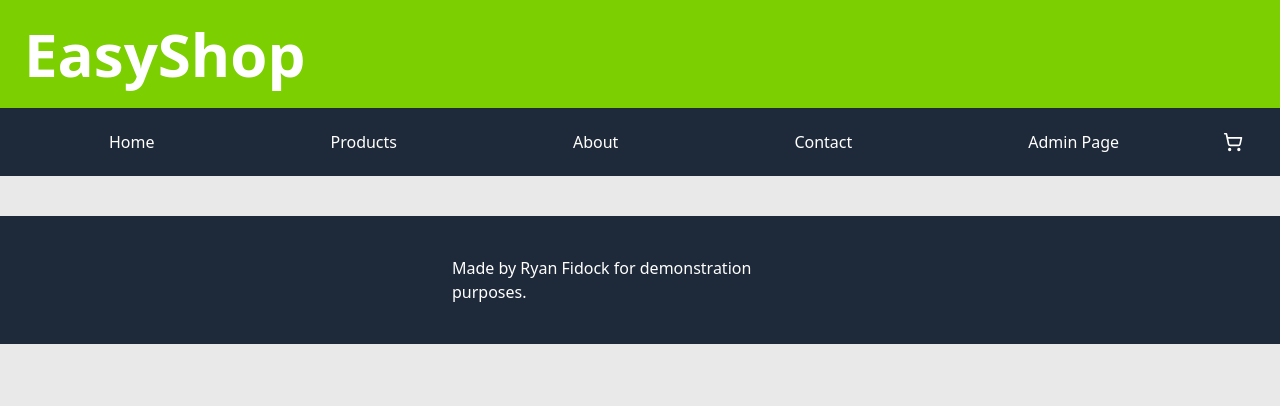
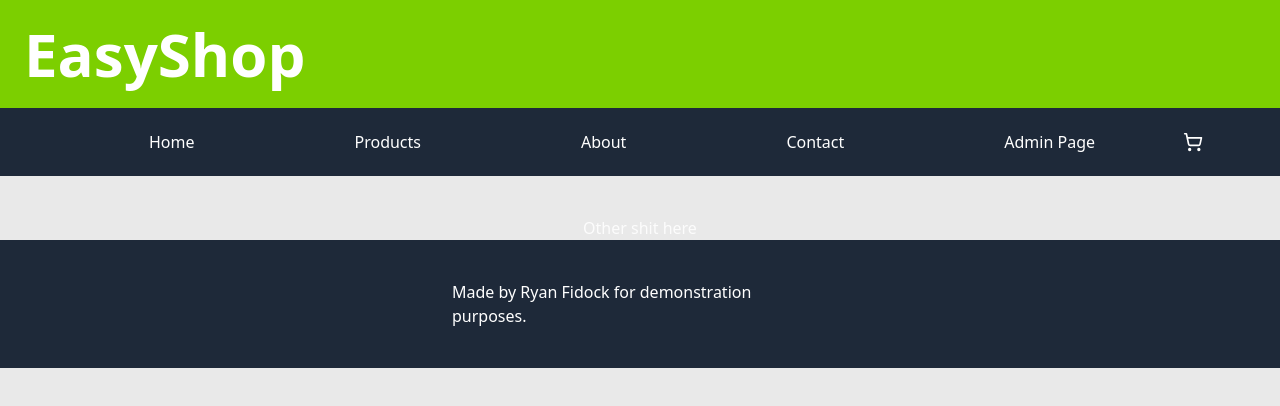
Before and after one commit to ryanfidock721/e_commerce_app, a React (Vite) app: page /checkout in a window 1280 px wide. Shown: the top 406 px of the page. Built offline with nearby package versions, Linux system fonts and the light colour scheme.

Commit message:
not much done today

```diff
--- a/src/App.jsx
+++ b/src/App.jsx
@@ -10,6 +10,7 @@ import { About } from './components/about'
 import { Pagination } from './components/pagination'
 import { Sidebar } from './components/sidebar'
 import { Footer } from './components/footer'
+import { Checkout } from './components/checkout'
 
 
 function App() {
@@ -29,13 +30,14 @@ function App() {
         </div>
       )}
 
-      <div className='flex flex-row'>
+      <div className=''>
         <Routes>
           <Route path="/" element={
             <ItemsGrid currentPage={currentPage} setLoading={setLoading} setCart={setCart} />}/>
 
           <Route path="/admin" element={<Admin_Page />} />
           <Route path="/about" element={<About />} />
+          <Route path="/checkout" element={<Checkout cart={cart} setCart={setCart} />} />
           <Route path="/items_grid" element={
 
               <div>
--- /dev/null
+++ b/src/components/checkout.jsx
@@ -0,0 +1,28 @@
+// src/components/checkout.jsx
+import React, { useMemo, useState } from "react";
+import { X, ShoppingBasket } from "lucide-react";
+
+export function Checkout({ cart, setCart }) {
+  const [form, setForm] = useState({
+    firstName: "",
+    lastName: "",
+    phone: "",
+    address: "",
+  })
+
+  return (
+    <div className='flex justify-center'>
+        <div className='flex flex-row'>
+            <div>
+                {cart.map((product, i) => (
+                    <div key={product.id} className="p-2 relative right-0 top-0 h-full w-84 bg-white">
+
+                    </div>
+                ))}
+            </div>
+            <div>
+                <h2>Other shit here</h2>
+            </div>
+        </div>
+    </div>
+  )}
--- a/src/components/nav.jsx
+++ b/src/components/nav.jsx
@@ -4,12 +4,12 @@ import { ShoppingCart } from 'lucide-react'
 export function Nav({setIsSidebarOpen}) {
     return (
         <nav className="bg-gray-800 text-white p-4 flex justify-center">
-            <ul className="flex space-x-4 items-center">
-                <li><Link to='/homepage' className="hover:underline p-20">Home</Link></li>
-                <li><Link to='/items_grid' className="hover:underline p-20">Products</Link></li>
-                <li><Link to='/about' className="hover:underline p-20">About</Link></li>
-                <li><Link to='/homepage' className="hover:underline p-20">Contact</Link></li>
-                <li><Link to='/admin' className="hover:underline p-20">Admin Page</Link></li>
+            <ul className="flex items-center">
+                <li><Link to='/homepage' className="p-5 pl-20 pr-20 hover:bg-gray-700 active:bg-gray-600">Home</Link></li>
+                <li><Link to='/items_grid' className="p-5 pl-20 pr-20 hover:bg-gray-700 active:bg-gray-600">Products</Link></li>
+                <li><Link to='/about' className="p-5 pl-20 pr-20 hover:bg-gray-700 active:bg-gray-600">About</Link></li>
+                <li><Link to='/homepage' className="p-5 pl-20 pr-20 hover:bg-gray-700 active:bg-gray-600">Contact</Link></li>
+                <li><Link to='/admin' className="p-5 pl-20 pr-20 hover:bg-gray-700 active:bg-gray-600">Admin Page</Link></li>
                 <li><button onClick={() => setIsSidebarOpen(prev => !prev)} className='p-2 rounded-full hover:cursor-pointer hover:bg-white active:bg-lime-400'><ShoppingCart className='w-5 h-5' /></button></li>
             </ul>
         </nav>
--- a/src/components/sidebar.jsx
+++ b/src/components/sidebar.jsx
@@ -1,6 +1,8 @@
 import { X } from 'lucide-react'
+import { useNavigate } from 'react-router-dom'
 
 export function Sidebar({ isSidebarOpen, setIsSidebarOpen, cart, setCart }) {
+  const navigate = useNavigate();
   if (!isSidebarOpen) return null;
 
   let totalPrice = 0;
@@ -34,7 +36,8 @@ export function Sidebar({ isSidebarOpen, setIsSidebarOpen, cart, setCart }) {
                 </div>
                 <div className='flex flex-row p-2 items-center'>
                   <p className='text-black p-1'>${product.price}</p>
-                  <button onClick={() => setCart(prev => prev.toSpliced(i, 1))}>
+                  <button
+                    onClick={() => setCart(prev => prev.toSpliced(i, 1))}>
                     <X className='cursor-pointer text-red-400 h-auto w-5'/>
                   </button>
                 </div>
@@ -51,7 +54,12 @@ export function Sidebar({ isSidebarOpen, setIsSidebarOpen, cart, setCart }) {
         </div>
 
         {/* Checkout Button */}
-        <button className='font-bold hover:cursor-pointer active:bg-lime-800 flex justify-center items-center w-full max-w-sm p-1 rounded-md bg-lime-500'>
+        <button
+          onClick={() => {
+              setIsSidebarOpen(false);
+              navigate('/checkout');
+            }}
+          className='font-bold hover:cursor-pointer active:bg-lime-800 flex justify-center items-center w-full max-w-sm p-1 rounded-md bg-lime-500'>
           CHECKOUT
         </button>
 
```
